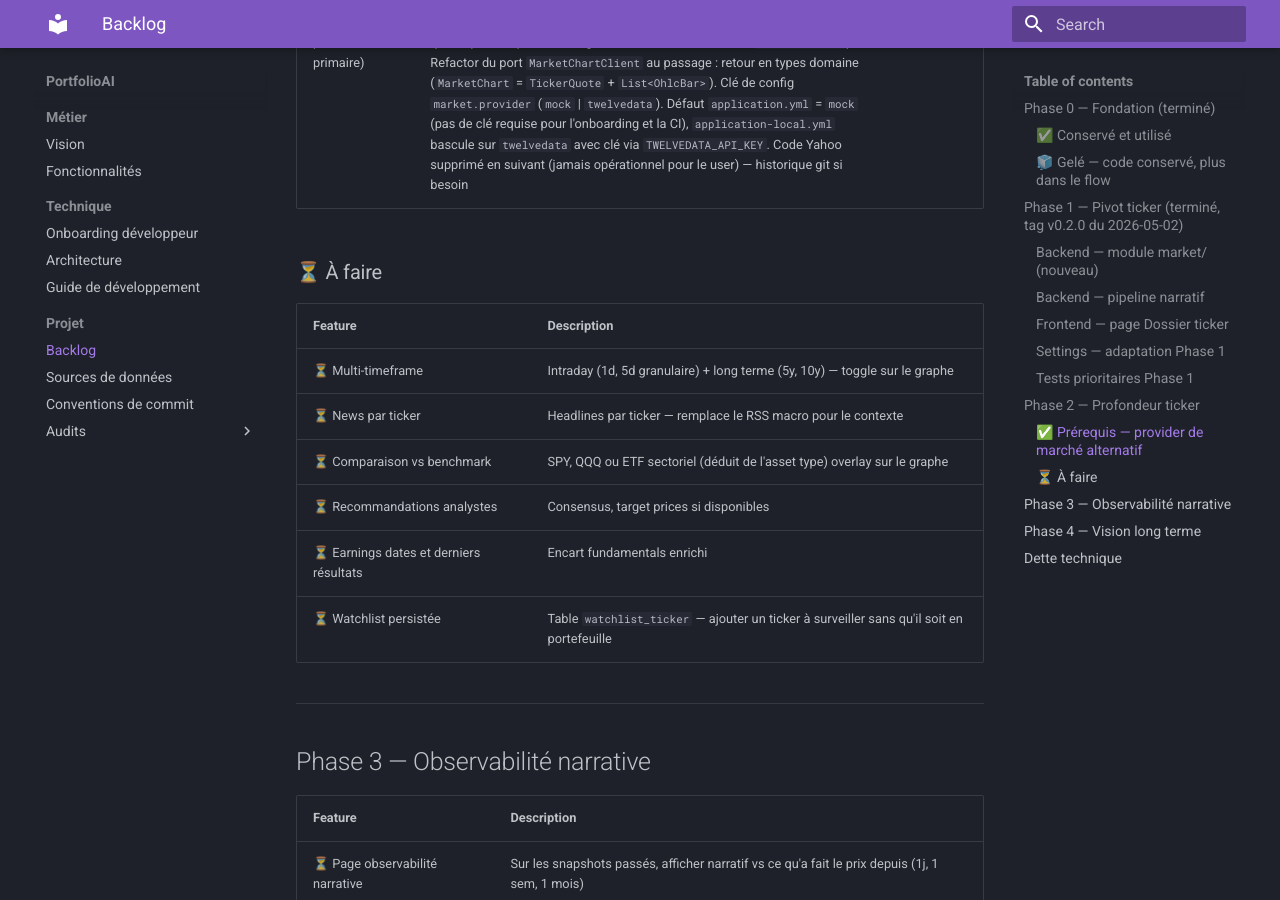
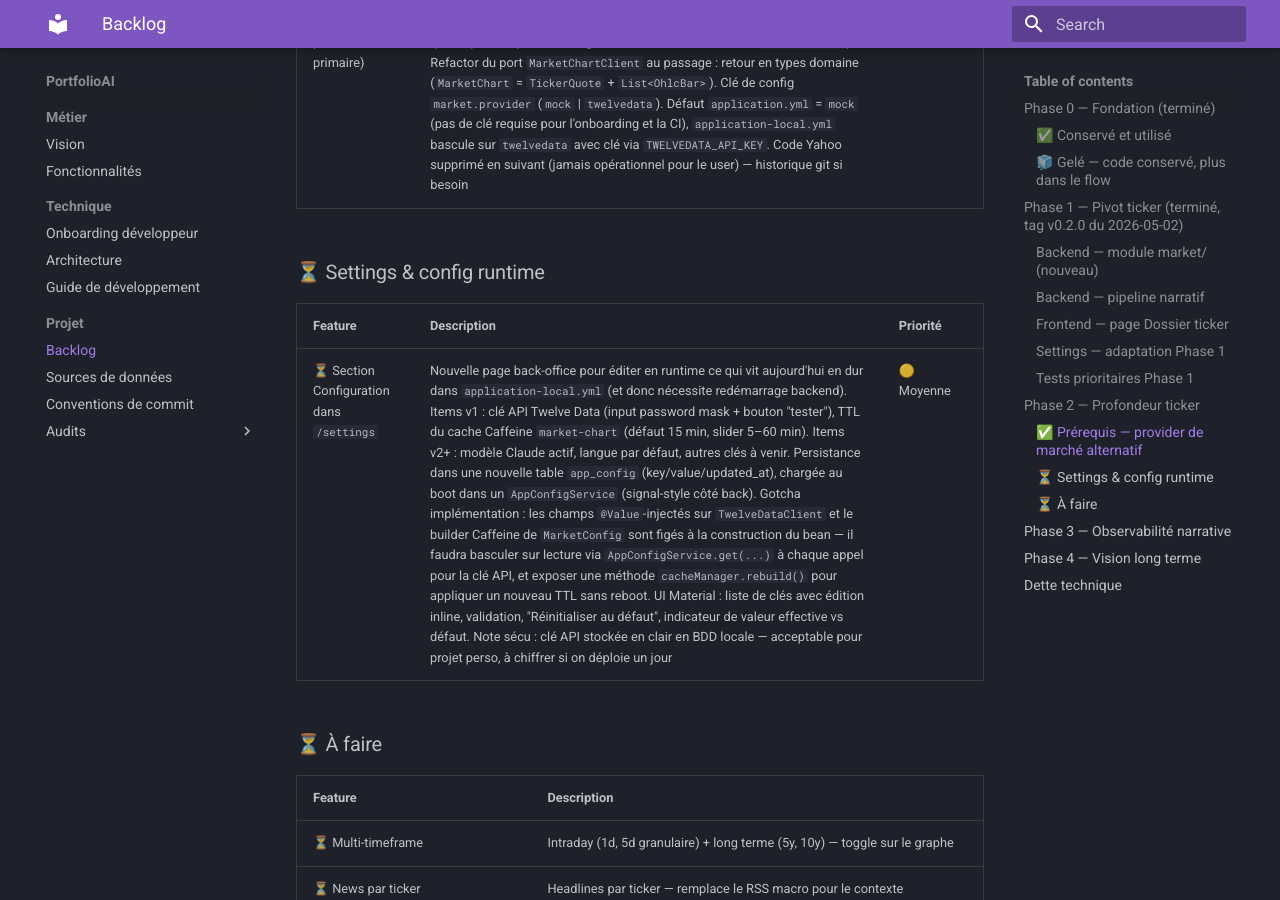
Before and after one commit to jv3n/trade, an MkDocs documentation site: the page built from docs/projet/backlog.md, in a window 1280 px wide and 900 px high, scrolled down 5202 px. Built offline with MkDocs 1.6.1 and Material for MkDocs 9.7.7, drawn with Linux system fonts in a browser that asks for light colours; some of the changed text lies outside the part shown.

Commit message:
docs(backlog): add settings/config runtime and tech-decisions doc items
Two new entries reflect the next-up improvements after the Twelve Data
migration:

- Phase 2 / Settings & config runtime: a /settings/config page to edit
  runtime values currently hard-coded in application-local.yml (Twelve Data
  API key, Caffeine cache TTL, etc.). Captures the implementation gotcha
  that @Value-injected fields and the Caffeine builder are frozen at bean
  construction — switching to a DB-backed AppConfigService is required.
- Dette technique / tech-decisions docs: create docs/technique/stack/ (or
  decisions/) with one ADR-light fiche per structuring choice (Caffeine,
  Twelve Data, JdkClientHttpRequestFactory, zoneless Angular, ngx-translate,
  etc.) so architecture.md stays small and the *why* + *how to operate*
  sits in one place per topic.

Co-Authored-By: Claude Opus 4.7 (1M context) <noreply@anthropic.com>

```diff
--- a/docs/projet/backlog.md
+++ b/docs/projet/backlog.md
@@ -96,6 +96,12 @@ Suivi des features par phase. Mis à jour à chaque session de développement.
 |---------|-------|----------|
 | ✅ `TwelveDataClient` (nouveau provider primaire) | Yahoo rate-limitait agressivement les IPs résidentielles (ban observé sur résidentiel + VPN + cellulaire) — validation live impossible. Twelve Data prend le relais : REST documenté, free tier 800 credits/jour, TSX natif (XTSE), JSON simple. Deux endpoints (`/time_series` + `/quote`), parser tolérant aux quirks (numériques en strings, erreurs en HTTP 200 avec `status: error`). Refactor du port `MarketChartClient` au passage : retour en types domaine (`MarketChart` = `TickerQuote` + `List<OhlcBar>`). Clé de config `market.provider` (`mock` \| `twelvedata`). Défaut `application.yml` = `mock` (pas de clé requise pour l'onboarding et la CI), `application-local.yml` bascule sur `twelvedata` avec clé via `TWELVEDATA_API_KEY`. Code Yahoo supprimé en suivant (jamais opérationnel pour le user) — historique git si besoin | 🔴 Critique |
 
+### ⏳ Settings & config runtime
+
+| Feature | Description | Priorité |
+|---------|-------------|----------|
+| ⏳ Section Configuration dans `/settings` | Nouvelle page back-office pour éditer en runtime ce qui vit aujourd'hui en dur dans `application-local.yml` (et donc nécessite redémarrage backend). Items v1 : clé API Twelve Data (input password mask + bouton "tester"), TTL du cache Caffeine `market-chart` (défaut 15 min, slider 5–60 min). Items v2+ : modèle Claude actif, langue par défaut, autres clés à venir. Persistance dans une nouvelle table `app_config` (key/value/updated_at), chargée au boot dans un `AppConfigService` (signal-style côté back). Gotcha implémentation : les champs `@Value`-injectés sur `TwelveDataClient` et le builder Caffeine de `MarketConfig` sont figés à la construction du bean — il faudra basculer sur lecture via `AppConfigService.get(...)` à chaque appel pour la clé API, et exposer une méthode `cacheManager.rebuild()` pour appliquer un nouveau TTL sans reboot. UI Material : liste de clés avec édition inline, validation, "Réinitialiser au défaut", indicateur de valeur effective vs défaut. Note sécu : clé API stockée en clair en BDD locale — acceptable pour projet perso, à chiffrer si on déploie un jour | 🟡 Moyenne |
+
 ### ⏳ À faire
 
 | Feature | Description |
@@ -140,6 +146,7 @@ Sujets identifiés en cours de session, pas bloquants pour la Phase 1 mais à tr
 | Sujet | Description | Priorité |
 |-------|-------------|----------|
 | ⏳ Cleanup des jobs orphelins au démarrage | À chaque hot-reload Tilt (ou crash backend), un job `PENDING` reste `PENDING` à jamais en BDD. `ApplicationReadyEvent` listener qui passe tous les `PENDING` en `ERROR` au boot. ~15 min | 🟡 Moyenne |
+| ⏳ Documenter les choix techniques par fiche | Créer `docs/technique/stack/` (ou `decisions/`) avec une fiche par technologie / choix structurant : pourquoi on l'a retenue, alternatives écartées, comment la brancher / configurer, pièges connus. Format léger (style ADR mais avec une section "configuration" en plus). `architecture.md` garde l'overview modules + schéma global et linke vers chaque fiche. **Candidats v1** : Caffeine (TTL, cache key, rebuild dynamique), Twelve Data (quirks API, mapping erreurs, quotas), `JdkClientHttpRequestFactory` (vs `SimpleClientHttpRequestFactory`, cookies, headers strippés), zoneless Angular (signaux + change detection), `ngx-translate` (vs Angular i18n, choix runtime), Spotless ktfmt, MockWebServer, mockito-kotlin, Flyway (`repair-on-migrate` en dev), Tilt + Docker Compose (Tiltfile). Bénéfice : éviter qu'`architecture.md` enfle à chaque ajout, et capturer le *pourquoi* + le *comment opérer* au même endroit | 🟢 Basse |
 | ✅ Provider de marché alternatif (Twelve Data) | Implémenté en prérequis Phase 2 — voir section dédiée plus haut. `TwelveDataClient` actif via `market.provider: twelvedata`, clé via `TWELVEDATA_API_KEY` | 🔴 Critique |
 | ⏳ Doublon `recommendations/` vs `history/` | Avec la Phase 1, ces pages deviennent legacy. Décision : garder en l'état pour le legacy, ou simplifier en une seule page à terme | 🟢 Basse |
 | ⏳ Tests sur le module `analysis/` (legacy) | Aucun test sur le legacy. Si on rallume Phase 4, on en aura besoin. Pas urgent tant que le code dort | 🟢 Basse |
```
